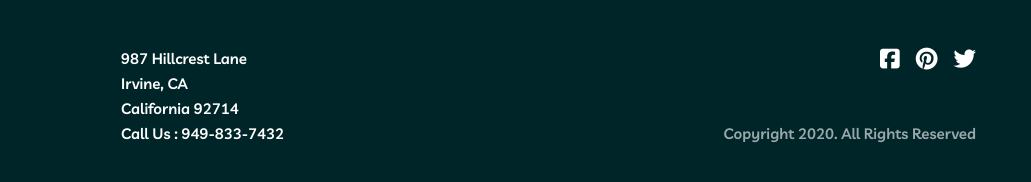
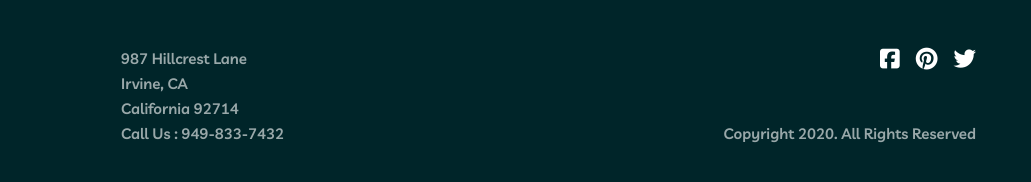
Before and after one commit to Mr-Muhridd1n/MyTeam, a plain HTML site: page index.html in a window 1280 px wide. Shown: the part 606-788 px from the top of the page, 249-1280 px from the left. Drawn offline with Linux system fonts and the light colour scheme.

Commit message:
new byg opasity

```diff
--- a/css/main.css
+++ b/css/main.css
@@ -1,5 +1,4 @@
 @import "./global.css";
-
 
 @font-face {
     font-display: swap;
@@ -224,7 +223,9 @@ main {
 /* .footer__container-links__pages-link {} */
 
 
-/* .footer__container-help {} */
+.footer__container-help {
+    opacity: 0.6;
+}
 
 .footer_container-socals {
     display: flex;
```
